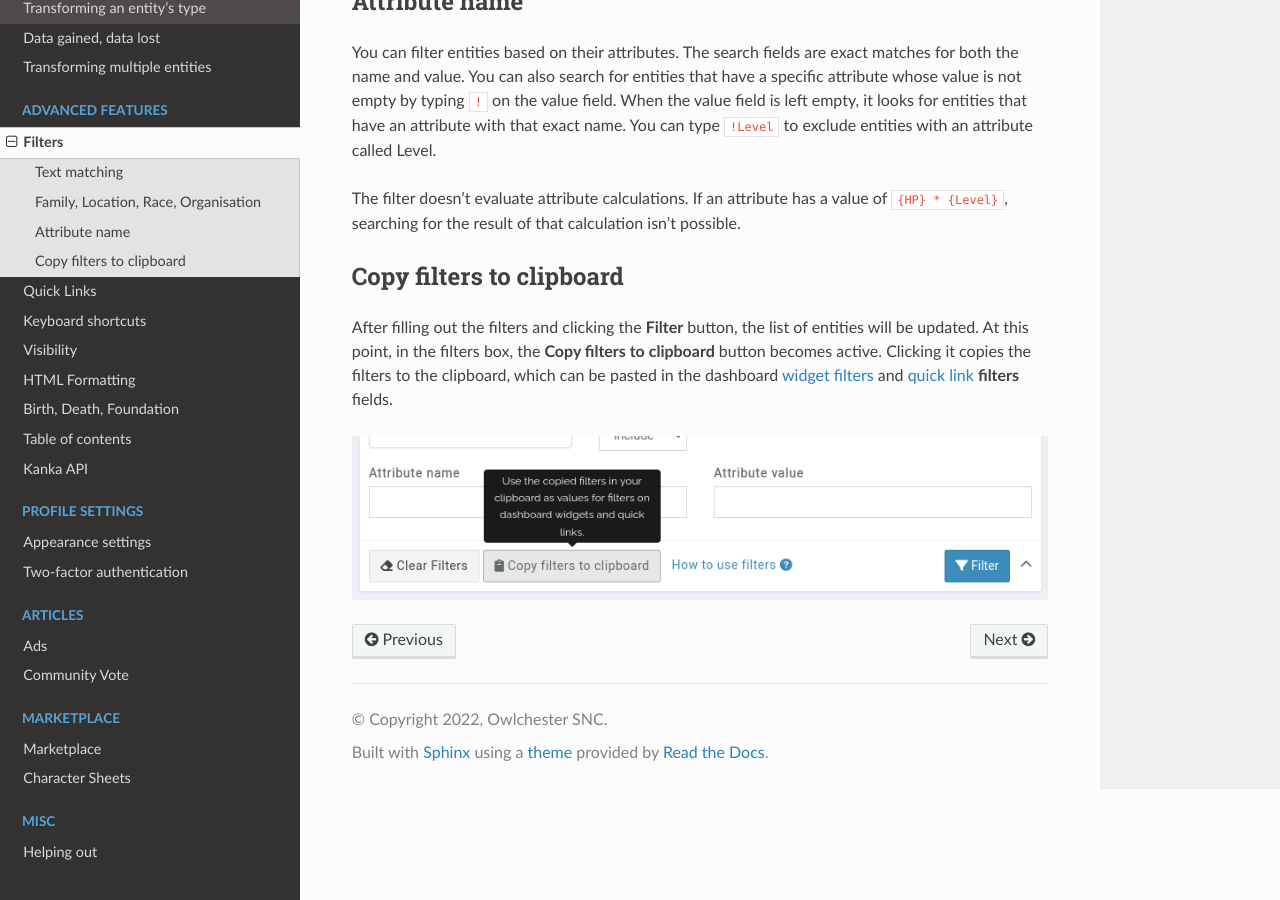
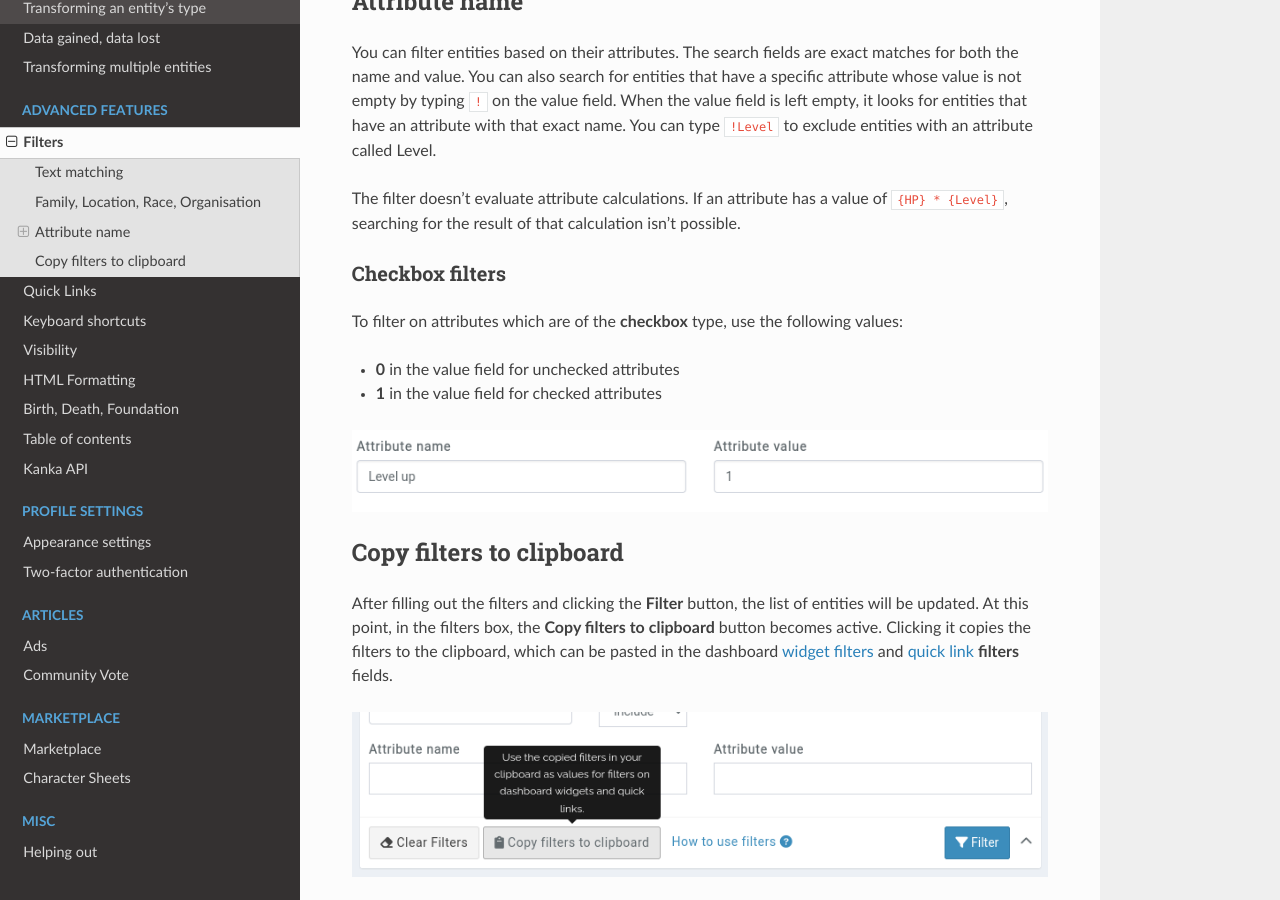
Before and after one commit to owlchester/kanka-docs, a Sphinx documentation site: the page built from docs/source/advanced/filters.md, in a window 1280 px wide and 900 px high, scrolled down 1413 px. Built offline with Sphinx 7.4.7 and the Read the Docs theme 2.0.0, drawn with Linux system fonts in a browser that asks for light colours.

Commit message:
Filters: attribute checkboxes

```diff
--- a/docs/source/advanced/filters.md
+++ b/docs/source/advanced/filters.md
@@ -38,6 +38,15 @@ You can filter entities based on their attributes. The search fields are exact m
 
 The filter doesn't evaluate attribute calculations. If an attribute has a value of `{HP} * {Level}`, searching for the result of that calculation isn't possible.
 
+### Checkbox filters
+
+To filter on attributes which are of the **checkbox** type, use the following values:
+
+* **0** in the value field for unchecked attributes
+* **1** in the value field for checked attributes
+
+![Checked attributes filtering](img/filters-checkbox.png)
+
 ## Copy filters to clipboard
 
 After filling out the filters and clicking the **Filter** button, the list of entities will be updated. At this point, in the filters box, the **Copy filters to clipboard** button becomes active. Clicking it copies the filters to the clipboard, which can be pasted in the dashboard [widget filters](/guides/dashboard#widget-filters) and [quick link](/advanced/quick-links) **filters** fields.
```
Also changed, not shown: docs/source/advanced/img/filters-checkbox.png (added).
